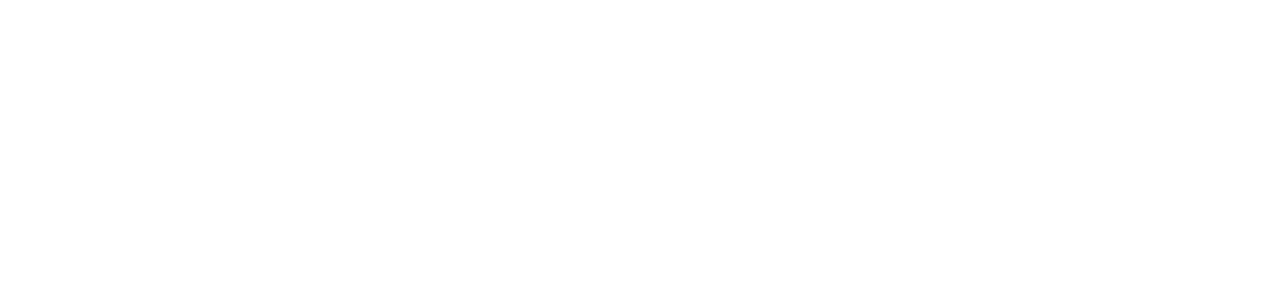
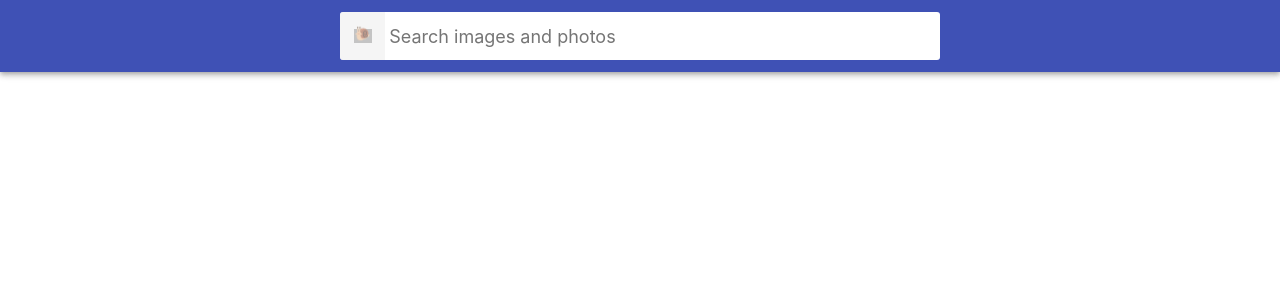
Before and after one commit to Rina-Silver/goit-react-hw-04-hooks-images, a React (Create React App) app: page / in a window 1280 px wide. Shown: the top 300 px of the page. Built offline with nearby package versions, Linux system fonts and the light colour scheme; grey boxes are pictures that could not be loaded.

Commit message:
Переделана шапка на хуки

```diff
--- a/src/components/Searchbar/Searchbar.jsx
+++ b/src/components/Searchbar/Searchbar.jsx
@@ -4,9 +4,55 @@
 import { toast } from 'react-toastify';
 import 'react-toastify/dist/ReactToastify.css';
 
-export default function Searchbar() {
-  return <div></div>;
+export default function Searchbar({ onSubmit }) {
+  const [value, setValue] = useState('');
+
+  const handleValueChange = e => {
+    setValue(e.currentTarget.value.toLowerCase());
+  };
+
+  const handleSubmit = e => {
+    e.preventDefault();
+
+    if (value.trim() === '') {
+      // console.log('Не введено значение');
+      return toast.error('Не введено значение', {
+        position: 'top-right',
+        autoClose: 5000,
+        hideProgressBar: false,
+        closeOnClick: true,
+        pauseOnHover: true,
+        draggable: true,
+        progress: undefined,
+      });
+    }
+    onSubmit(value);
+    setValue('');
+  };
+
+  return (
+    <header className={s.Searchbar}>
+      <form className={s.SearchForm} onSubmit={handleSubmit}>
+        <button type="submit" className={s.SearchForm_button}>
+          <span className={s.SearchForm_button_label}>🐌</span>
+        </button>
+
+        <input
+          className={s.SearchForm_input}
+          type="text"
+          placeholder="Search images and photos"
+          value={value}
+          autoComplete="off"
+          autoFocus
+          onChange={handleValueChange}
+        />
+      </form>
+    </header>
+  );
 }
+Searchbar.propTypes = {
+  onSubmit: PropTypes.func.isRequired,
+};
 
 // export default class Searchbar extends Component {
 //   state = {
```
